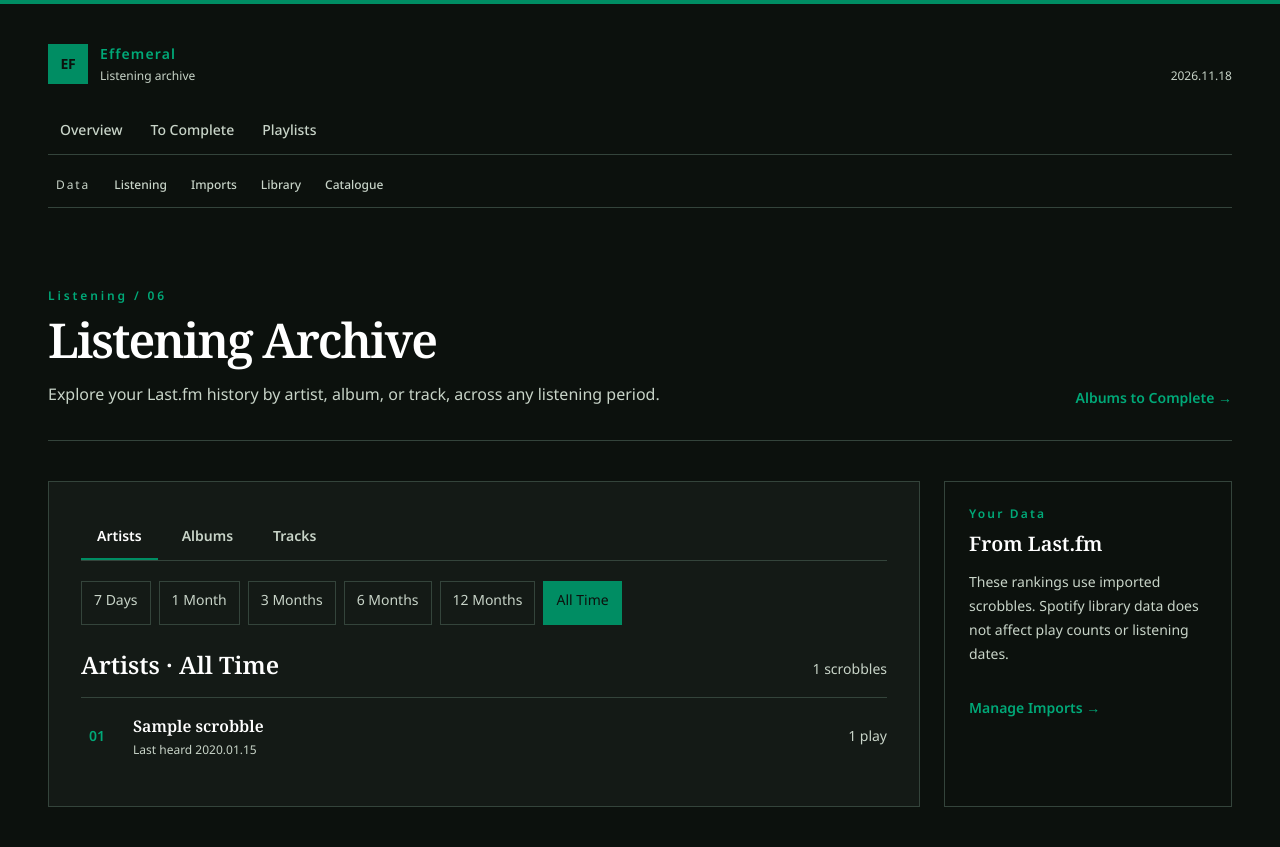
After one commit to smededwards/effemeral.fm, a Laravel app: page /listening in a window 1280 px wide. The commit adds this page. Run offline with Laravel 12, Linux system fonts and the light colour scheme; tables that the repository leaves empty hold one stand-in row (values such as "Sample post"); style sheets or scripts are compiled from the project's sources.

Commit message:
feat: add Last.fm listening archive

```diff
--- /dev/null
+++ b/app/Http/Controllers/ListeningArchiveController.php
@@ -0,0 +1,92 @@
+<?php
+
+namespace App\Http\Controllers;
+
+use App\Models\Scrobble;
+use Carbon\CarbonImmutable;
+use Illuminate\Http\Request;
+use Illuminate\Validation\Rule;
+use Illuminate\View\View;
+use stdClass;
+
+class ListeningArchiveController extends Controller
+{
+    private const PERIODS = [
+        '7days' => '7 Days',
+        '1month' => '1 Month',
+        '3months' => '3 Months',
+        '6months' => '6 Months',
+        '12months' => '12 Months',
+        'overall' => 'All Time',
+    ];
+
+    private const TYPES = [
+        'artists' => 'Artists',
+        'albums' => 'Albums',
+        'tracks' => 'Tracks',
+    ];
+
+    public function index(Request $request): View
+    {
+        $filters = $request->validate([
+            'period' => ['sometimes', Rule::in(array_keys(self::PERIODS))],
+            'type' => ['sometimes', Rule::in(array_keys(self::TYPES))],
+        ]);
+        $period = $filters['period'] ?? 'overall';
+        $type = $filters['type'] ?? 'artists';
+        $now = CarbonImmutable::now();
+        $since = match ($period) {
+            '7days' => $now->subDays(7),
+            '1month' => $now->subMonth(),
+            '3months' => $now->subMonths(3),
+            '6months' => $now->subMonths(6),
+            '12months' => $now->subYear(),
+            default => null,
+        };
+
+        $scrobbles = Scrobble::query()
+            ->when($since, fn ($query) => $query->where('listened_at', '>=', $since))
+            ->where('listened_at', '<=', $now);
+
+        $query = match ($type) {
+            'albums' => (clone $scrobbles)
+                ->selectRaw('album_name as name, artist_name, COUNT(*) as scrobble_count, MAX(listened_at) as latest_listened_at')
+                ->whereNotNull('album_name')
+                ->where('album_name', '<>', '')
+                ->groupBy('artist_name', 'album_name'),
+            'tracks' => (clone $scrobbles)
+                ->selectRaw('track_name as name, artist_name, COUNT(*) as scrobble_count, MAX(listened_at) as latest_listened_at')
+                ->whereNotNull('track_name')
+                ->where('track_name', '<>', '')
+                ->groupBy('artist_name', 'track_name'),
+            default => (clone $scrobbles)
+                ->selectRaw('artist_name as name, COUNT(*) as scrobble_count, MAX(listened_at) as latest_listened_at')
+                ->whereNotNull('artist_name')
+                ->where('artist_name', '<>', '')
+                ->groupBy('artist_name'),
+        };
+
+        $results = $query
+            ->orderByDesc('scrobble_count')
+            ->orderBy('name')
+            ->when($type !== 'artists', fn ($query) => $query->orderBy('artist_name'))
+            ->toBase()
+            ->paginate(50)
+            ->withQueryString()
+            ->through(fn (stdClass $result): array => [
+                'name' => (string) $result->name,
+                'artist' => isset($result->artist_name) ? (string) $result->artist_name : null,
+                'scrobbles' => (int) $result->scrobble_count,
+                'last_heard' => CarbonImmutable::parse((string) $result->latest_listened_at)->format('Y.m.d'),
+            ]);
+
+        return view('listening.index', [
+            'period' => $period,
+            'periods' => self::PERIODS,
+            'type' => $type,
+            'types' => self::TYPES,
+            'results' => $results,
+            'scrobbleCount' => (clone $scrobbles)->count(),
+        ]);
+    }
+}
--- a/resources/views/layouts/app.blade.php
+++ b/resources/views/layouts/app.blade.php
@@ -45,6 +45,7 @@
                         <div class="flex flex-wrap items-center gap-2 border-t border-ef-line pt-2">
                             <span class="inline-flex min-h-11 items-center px-2 text-xs tracking-[0.16em] text-ef-muted">Data</span>
                             @foreach ([
+                                ['route' => 'listening.index', 'label' => 'Listening'],
                                 ['route' => 'imports.index', 'label' => 'Imports'],
                                 ['route' => 'library.index', 'label' => 'Library'],
                                 ['route' => 'catalogue.index', 'label' => 'Catalogue'],
--- /dev/null
+++ b/resources/views/listening/index.blade.php
@@ -0,0 +1,66 @@
+@extends('layouts.app', ['title' => 'Listening Archive · Effemeral'])
+
+@section('content')
+    <header class="flex flex-col gap-4 border-b border-ef-line pb-8 sm:flex-row sm:items-end sm:justify-between">
+        <div>
+            <p class="text-xs font-semibold tracking-[0.24em] text-ef-accent-strong">Listening / 06</p>
+            <h1 class="mt-3 text-4xl font-semibold tracking-[-0.04em] sm:text-5xl">Listening Archive</h1>
+            <p class="mt-4 max-w-2xl text-base leading-7 text-ef-muted">Explore your Last.fm history by artist, album, or track, across any listening period.</p>
+        </div>
+        <a class="text-sm font-semibold text-ef-accent-strong hover:underline" href="{{ route('recommendations.index', [], false) }}">Albums to Complete →</a>
+    </header>
+
+    <section class="grid gap-6 lg:grid-cols-[minmax(0,1fr)_18rem]">
+        <div class="min-w-0 border border-ef-line bg-ef-surface p-5 sm:p-8">
+            <nav class="flex flex-wrap gap-2 border-b border-ef-line" aria-label="Listening Views">
+                @foreach ($types as $viewType => $label)
+                    <a class="border-b-2 px-4 py-3 text-sm font-semibold transition {{ $type === $viewType ? 'border-ef-accent text-ef-text' : 'border-transparent text-ef-muted hover:border-ef-accent hover:text-ef-text' }}"
+                        href="{{ route('listening.index', ['type' => $viewType, 'period' => $period], false) }}"
+                        @if ($type === $viewType) aria-current="page" @endif>{{ $label }}</a>
+                @endforeach
+            </nav>
+
+            <nav class="mt-5 flex flex-wrap gap-2" aria-label="Time Period">
+                @foreach ($periods as $periodKey => $label)
+                    <a class="min-h-11 border px-3 py-2 text-sm transition {{ $period === $periodKey ? 'border-ef-accent bg-ef-accent text-ef-accent-ink' : 'border-ef-line text-ef-muted hover:border-ef-accent hover:text-ef-text' }}"
+                        href="{{ route('listening.index', ['type' => $type, 'period' => $periodKey], false) }}"
+                        @if ($period === $periodKey) aria-current="page" @endif>{{ $label }}</a>
+                @endforeach
+            </nav>
+
+            <div class="mt-6 flex flex-wrap items-baseline justify-between gap-2 border-b border-ef-line pb-4">
+                <h2 class="text-2xl font-semibold">{{ $types[$type] }} · {{ $periods[$period] }}</h2>
+                <p class="text-sm tabular-nums text-ef-muted">{{ number_format($scrobbleCount) }} scrobbles</p>
+            </div>
+
+            <ol class="divide-y divide-ef-line" aria-label="{{ $types[$type] }} ranked by scrobbles">
+                @forelse ($results as $result)
+                    <li class="flex min-w-0 items-center gap-4 py-4 sm:gap-5">
+                        <span class="w-8 shrink-0 text-center text-sm font-semibold tabular-nums text-ef-accent-strong" aria-hidden="true">{{ str_pad((string) ($results->firstItem() + $loop->index), 2, '0', STR_PAD_LEFT) }}</span>
+                        <div class="min-w-0 flex-1">
+                            <h3 class="truncate font-semibold">{{ $result['name'] }}</h3>
+                            @if ($result['artist'] && $type !== 'artists')
+                                <p class="mt-1 truncate text-sm text-ef-muted">{{ $result['artist'] }}</p>
+                            @endif
+                            <p class="mt-1 text-xs text-ef-muted">Last heard {{ $result['last_heard'] }}</p>
+                        </div>
+                        <span class="shrink-0 text-sm tabular-nums text-ef-muted">{{ number_format($result['scrobbles']) }} {{ $result['scrobbles'] === 1 ? 'play' : 'plays' }}</span>
+                    </li>
+                @empty
+                    <li class="mt-4 border border-dashed border-ef-line p-6 text-sm text-ef-muted">No Last.fm listening history is available for this range yet.</li>
+                @endforelse
+            </ol>
+
+            @if ($results->hasPages())
+                <div class="mt-6 border-t border-ef-line pt-5">{{ $results->links() }}</div>
+            @endif
+        </div>
+
+        <aside class="border border-ef-line bg-ef-canvas p-5 sm:p-6">
+            <p class="text-xs font-semibold tracking-[0.18em] text-ef-accent-strong">Your Data</p>
+            <h2 class="mt-2 text-xl font-semibold">From Last.fm</h2>
+            <p class="mt-3 text-sm leading-6 text-ef-muted">These rankings use imported scrobbles. Spotify library data does not affect play counts or listening dates.</p>
+            <a class="mt-5 inline-flex min-h-11 items-center text-sm font-semibold text-ef-accent-strong hover:underline" href="{{ route('imports.index', [], false) }}">Manage Imports →</a>
+        </aside>
+    </section>
+@endsection
--- a/routes/web.php
+++ b/routes/web.php
@@ -1,6 +1,7 @@
 <?php
 
 use App\Http\Controllers\DashboardController;
+use App\Http\Controllers\ListeningArchiveController;
 use App\Http\Controllers\SpotifyAuthController;
 use Illuminate\Support\Facades\Route;
 
@@ -9,6 +10,7 @@ Route::middleware('private')->group(function (): void {
     Route::get('/imports', [DashboardController::class, 'imports'])->name('imports.index');
     Route::get('/library', [DashboardController::class, 'library'])->name('library.index');
     Route::get('/playlists', [DashboardController::class, 'playlists'])->name('playlists.index');
+    Route::get('/listening', [ListeningArchiveController::class, 'index'])->name('listening.index');
     Route::get('/recommendations', [DashboardController::class, 'recommendations'])->name('recommendations.index');
     Route::get('/catalogue', [DashboardController::class, 'catalogue'])->name('catalogue.index');
     Route::post('/catalogue/discover', [DashboardController::class, 'discoverRecommendations'])->name('catalogue.discover');
```
Also changed, not shown: tests/Feature/ListeningArchiveTest.php (added, +92 -0 lines), tests/Feature/PageRoutingTest.php (+5 -0 lines).
